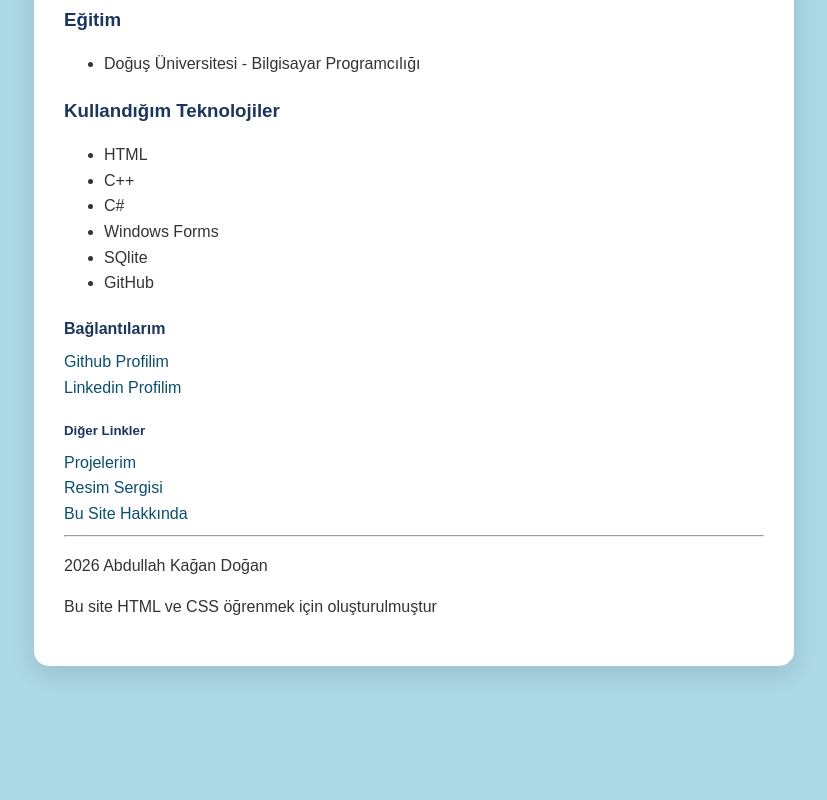
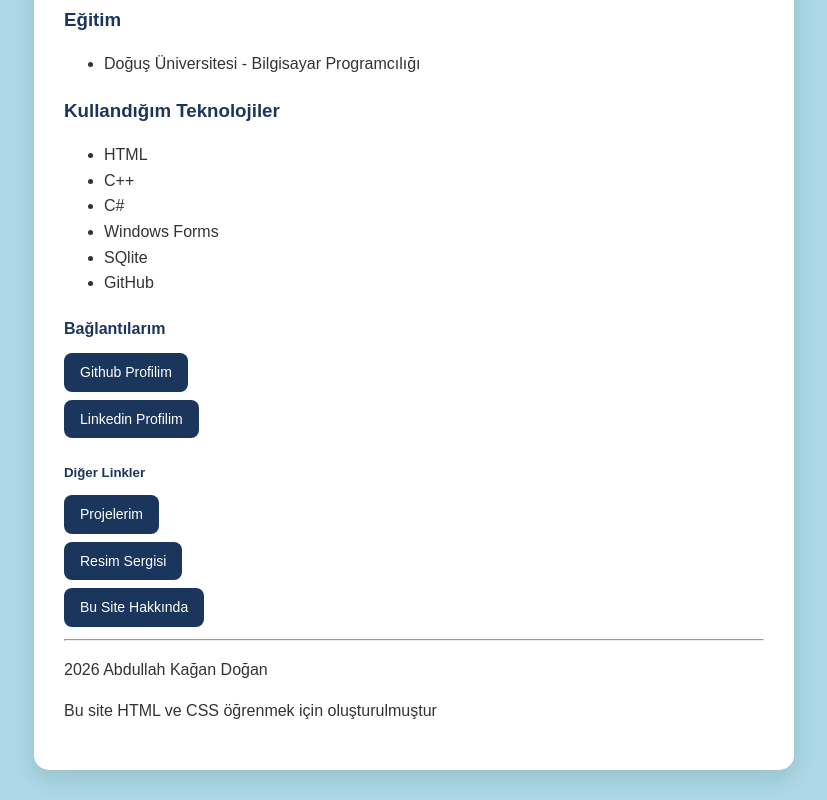
Before and after one commit to akdogann00/html-practice, a plain HTML site: page index.html in a window 1280 px wide. Shown: the part 848-1648 px from the top of the page, without its empty margins (226-1053 px from the left). Before the commit the page ends 1544 px from the top, so only its background shows below. Drawn offline with Linux system fonts and the light colour scheme.

Commit message:
Enhance anchor tag styles in index.html
Updated anchor styles for improved appearance.

```diff
--- a/index.html
+++ b/index.html
@@ -33,12 +33,19 @@
     }
 
     a {
-      color: #0b4f6c;
+      display: inline-block;
+      background-color: #1b365d;
+      color: white;
+      padding: 8px 16px;
+      margin: 4px 6px 4px 0;
+      border-radius: 8px;
+      font-size: 14px;
       text-decoration: none;
     }
 
     a:hover {
-      text-decoration: underline;
+
+      background-color: #0b4f6c;
     }
     </style>
 </head>
```
